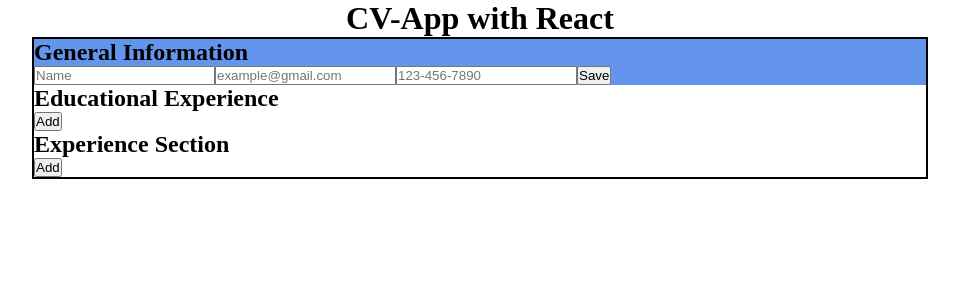
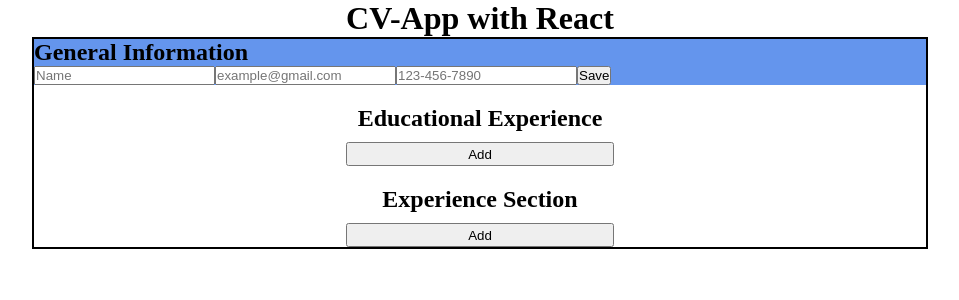
Before and after one commit to S460s/cv-app, a React (Create React App) app: page / in a window 1280 px wide. Shown: the top 300 px of the page, without its empty margins (160-1119 px from the left). Built offline with nearby package versions, Linux system fonts and the light colour scheme.

Commit message:
Education section styling is ok

```diff
--- a/src/App.js
+++ b/src/App.js
@@ -49,16 +49,20 @@ class App extends React.Component {
 				<main>
 					<GeneralSection />
 					<div>
-						<h2>Educational Experience</h2>
+						<h2 className='subTitle'>Educational Experience</h2>
 						{eduComponents}
-						<button onClick={() => this.handleClick('educationIds')}>
+						<button
+							className='addBtn'
+							onClick={() => this.handleClick('educationIds')}>
 							Add
 						</button>
 					</div>
 					<div>
-						<h2>Experience Section</h2>
+						<h2 className='subTitle'>Experience Section</h2>
 						{expComponents}
-						<button onClick={() => this.handleClick('experienceIds')}>
+						<button
+							className='addBtn'
+							onClick={() => this.handleClick('experienceIds')}>
 							Add
 						</button>
 					</div>
--- a/src/components/EducationSection.js
+++ b/src/components/EducationSection.js
@@ -58,7 +58,7 @@ class EducationSection extends React.Component {
 			<section>
 				<form className='section' action='' onSubmit={this.handleSubmit}>
 					<label htmlFor='schoolName'>
-						School Name
+						<p>School Name</p>
 						<input
 							type='text'
 							placeholder='School Name'
@@ -69,22 +69,24 @@ class EducationSection extends React.Component {
 							required
 						/>
 					</label>
-					<label htmlFor=''>
-						Title of Study
+					<label htmlFor='study'>
+						<p>Title of Study</p>
 						<input
 							type='text'
 							placeholder='Title of study'
 							name='study'
+							id='study'
 							onChange={this.handleChange}
 							value={study}
 							required
 						/>
 					</label>
-					<label htmlFor=''>
-						From
+					<label htmlFor='from'>
+						<p>From</p>
 						<input
 							type='date'
 							name='from'
+							id='from'
 							placeholder='From'
 							onChange={this.handleChange}
 							value={from}
@@ -92,11 +94,12 @@ class EducationSection extends React.Component {
 						/>
 					</label>
 
-					<label htmlFor=''>
-						To
+					<label htmlFor='to'>
+						<p>To</p>
 						<input
 							type='date'
 							name='to'
+							id='to'
 							placeholder='To'
 							onChange={this.handleChange}
 							value={to}
--- a/src/styles/App.css
+++ b/src/styles/App.css
@@ -14,7 +14,14 @@ main {
 	text-align: center;
 }
 
-.section {
-	border: black solid 2px;
+.subTitle {
+	text-align: center;
 	margin-top: 20px;
+	margin-bottom: 10px;
 }
+.addBtn {
+	display: block;
+	margin: auto;
+	width: 30%;
+	height: 3vh;
+}
--- a/src/styles/EducationSection.css
+++ b/src/styles/EducationSection.css
@@ -1,24 +1,25 @@
 .section {
-	height: 300px;
+	height: 200px;
 	display: grid;
 	grid-template-columns: repeat(2, 50%);
 	grid-template-rows: repeat(3, auto);
 	justify-items: center;
 	align-items: center;
-}
-
-.section > input {
-	width: 80%;
-	height: 40%;
+	padding: 5px;
 }
 
 .section > label {
-	display: grid;
-	grid-template-rows: repeat(2, 50%);
-	justify-items: start;
+	width: 90%;
+	height: 100%;
+	margin: 10px;
+}
+label > input {
+	width: 90%;
+	height: 40%;
+	margin-top: 5px;
 }
 
 .section > button {
 	width: 50%;
-	height: 30%;
+	height: 100%;
 }
```
